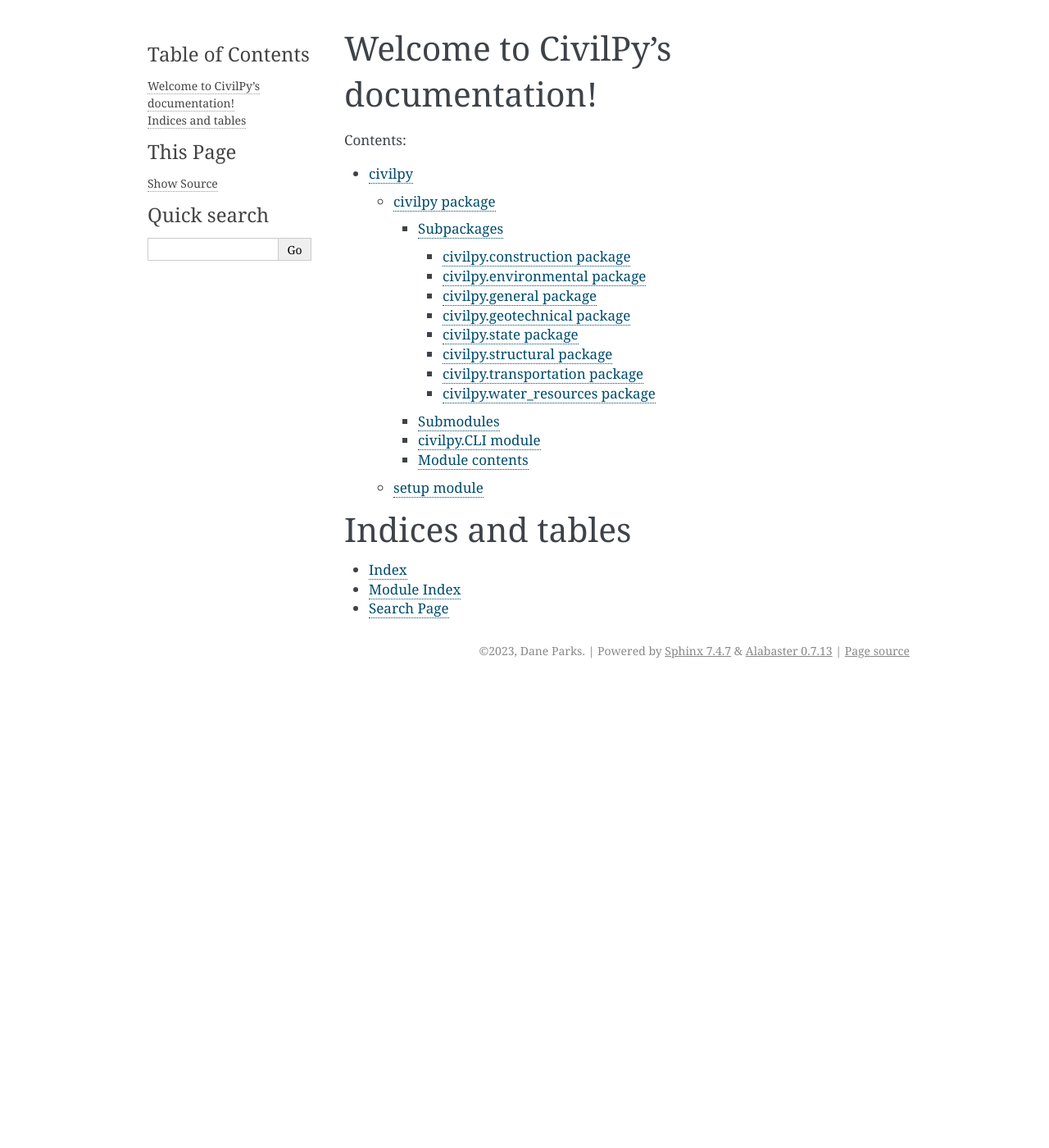
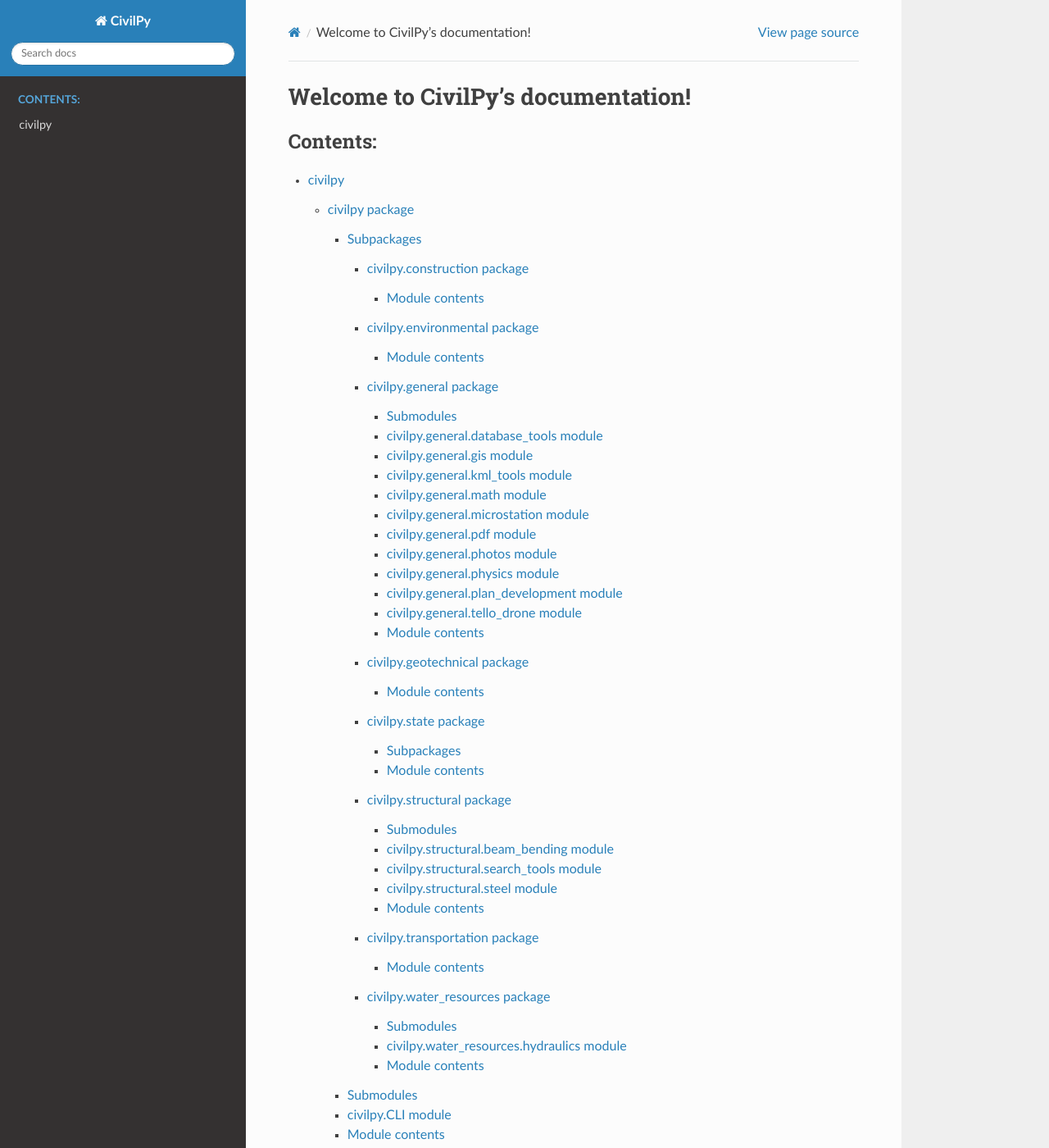
Before and after one commit to drparks71w/CivilPy, a Sphinx documentation site: the page built from docs/index.rst, in a window 1280 px wide and 1400 px high. Shown: the whole window at 82% size. Built offline with Sphinx 7.4.7 and the Read the Docs theme 2.0.0, drawn with Linux system fonts in a browser that asks for light colours; some of the changed text lies outside the part shown.

```diff
--- a/docs/conf.py
+++ b/docs/conf.py
@@ -30,8 +30,7 @@
 # Add any Sphinx extension module names here, as strings. They can be
 # extensions coming with Sphinx (named 'sphinx.ext.*') or your custom
 # ones.
-extensions = [
-]
+extensions = ['sphinx.ext.todo', 'sphinx.ext.viewcode', 'sphinx.ext.autodoc']
 
 # Add any paths that contain templates here, relative to this directory.
 templates_path = ['_templates']
@@ -47,7 +46,7 @@
 # The theme to use for HTML and HTML Help pages.  See the documentation for
 # a list of builtin themes.
 #
-html_theme = 'alabaster'
+html_theme = 'sphinx_rtd_theme'
 
 # Add any paths that contain custom static files (such as style sheets) here,
 # relative to this directory. They are copied after the builtin static files,
--- a/docs/index.rst
+++ b/docs/index.rst
@@ -7,7 +7,7 @@
 ===================================
 
 .. toctree::
-   :maxdepth: 4
+   :maxdepth: 5
    :caption: Contents:
 
    modules
```
